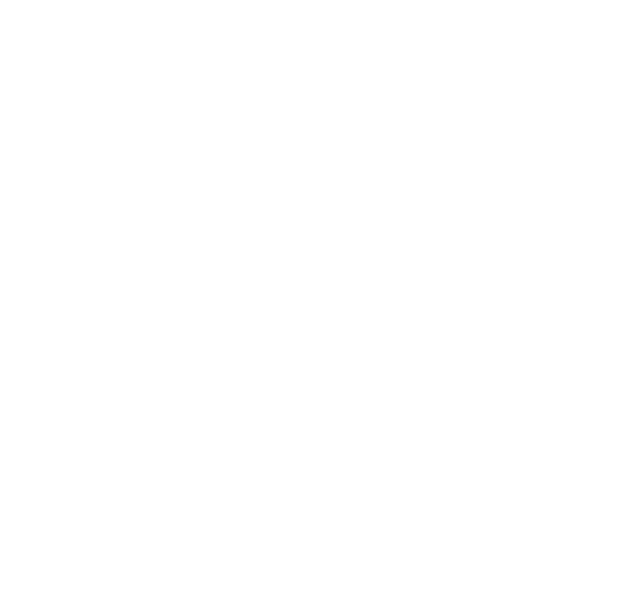
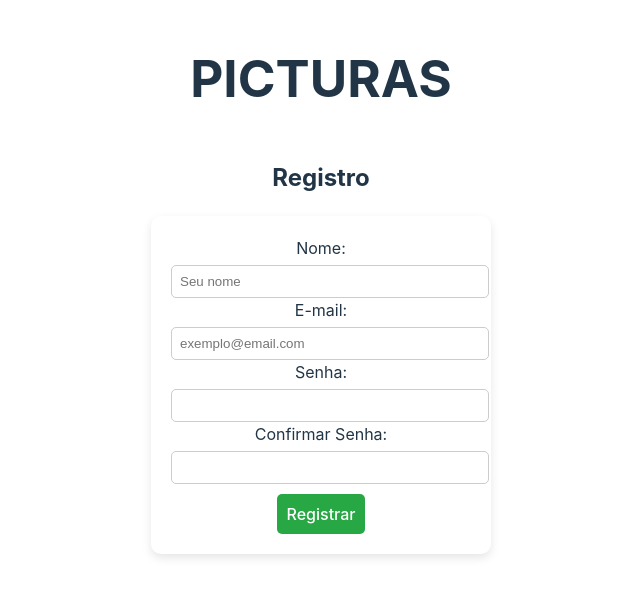
Before and after one commit to ajoaoalves/RAS, a Vue app in the folder frontend_src/pictuRAS-front/: page /register in a window 1280 px wide. Before the commit this address had no page. Shown: the part 147-744 px from the top of the page, without its empty margins (319-959 px from the left). Built offline with nearby package versions, Linux system fonts and the light colour scheme.

Commit message:
Register view added

```diff
--- /dev/null
+++ b/frontend_src/pictuRAS-front/src/components/RegisterForm.vue
@@ -0,0 +1,113 @@
+<template>
+    <form @submit.prevent="submitForm">
+      <!-- Campo de Nome -->
+      <div>
+        <label for="name" class="label">Nome:</label>
+        <input
+          v-model="name"
+          type="text"
+          id="name"
+          class="input-field"
+          placeholder="Seu nome"
+          required
+        />
+      </div>
+
+      <!-- Campo de E-mail -->
+      <div>
+        <label for="email" class="label">E-mail:</label>
+        <input
+          v-model="email"
+          type="email"
+          id="email"
+          class="input-field"
+          placeholder="exemplo@email.com"
+          required
+        />
+      </div>
+
+      <!-- Campo de Senha -->
+      <div>
+        <label for="password" class="label">Senha:</label>
+        <input
+          v-model="password"
+          type="password"
+          id="password"
+          class="input-field"
+          required
+        />
+      </div>
+
+      <!-- Confirmar Senha -->
+      <div>
+        <label for="confirmPassword" class="label">Confirmar Senha:</label>
+        <input
+          v-model="confirmPassword"
+          type="password"
+          id="confirmPassword"
+          class="input-field"
+          required
+        />
+      </div>
+
+      <!-- Mensagem de Erro -->
+      <p v-if="errorMessage" class="error-message">⚠️ {{ errorMessage }}</p>
+
+      <!-- Botão de Registro -->
+      <button type="submit" class="register-button">Registrar</button>
+    </form>
+</template>
+
+<script>
+export default {
+  data() {
+    return {
+      name: "",
+      email: "",
+      password: "",
+      confirmPassword: "",
+      errorMessage: "",
+    };
+  },
+  methods: {
+    submitForm() {
+      if (this.password !== this.confirmPassword) {
+        this.errorMessage = "⚠️ As senhas não coincidem. Tente novamente.";
+        return;
+      }
+      this.errorMessage = "";
+      this.$emit("submit-register", {
+        name: this.name,
+        email: this.email,
+        password: this.password,
+        confirmPassword: this.confirmPassword,
+      });
+    },
+  },
+};
+</script>
+
+<style scoped>
+.input-field {
+  width: 100%;
+  padding: 8px;
+  margin-top: 5px;
+  border: 1px solid #ccc;
+  border-radius: 5px;
+}
+
+.register-button {
+  margin-top: 10px;
+  background-color: #28a745;
+  color: white;
+  padding: 10px;
+  border: none;
+  border-radius: 5px;
+  cursor: pointer;
+}
+
+.error-message {
+  color: red;
+  margin-top: 5px;
+}
+</style>
--- a/frontend_src/pictuRAS-front/src/router.ts
+++ b/frontend_src/pictuRAS-front/src/router.ts
@@ -2,10 +2,12 @@
 import { createRouter, createWebHistory } from 'vue-router';
 import plans from './views/Plan.vue';
 import login from './views/Login.vue';
+import register from './views/Register.vue';
 
 const routes = [
   { path: '/plans', component: plans },
   { path: '/login', component: login },
+  { path: '/register', component: register },
 ];
 
 const router = createRouter({
--- /dev/null
+++ b/frontend_src/pictuRAS-front/src/views/Register.vue
@@ -0,0 +1,48 @@
+<template>
+    <div class="register-view">
+      <h1 class="title">PICTURAS</h1>
+      <h2 class="subtitle">Registro</h2>
+
+      <div class="register-container">
+        <RegisterForm @submit-register="handleRegister" />
+      </div>
+    </div>
+</template>
+
+<script>
+import RegisterForm from "../components/RegisterForm.vue";
+
+export default {
+  name: "RegisterView",
+  components: {
+    RegisterForm,
+  },
+  methods: {
+    handleRegister(credentials) {
+      if (credentials.password !== credentials.confirmPassword) {
+        alert("⚠️ As senhas não coincidem. Tente novamente.");
+        return;
+      }
+      alert("✅ Registro bem-sucedido para " + credentials.name);
+    },
+  },
+};
+</script>
+
+<style scoped>
+.register-view {
+  display: flex;
+  flex-direction: column;
+  align-items: center;
+  justify-content: center;
+  height: 100vh;
+}
+
+.register-container {
+  background: white;
+  padding: 20px;
+  border-radius: 10px;
+  box-shadow: 0px 4px 10px rgba(0, 0, 0, 0.1);
+  width: 300px;
+}
+</style>
```
